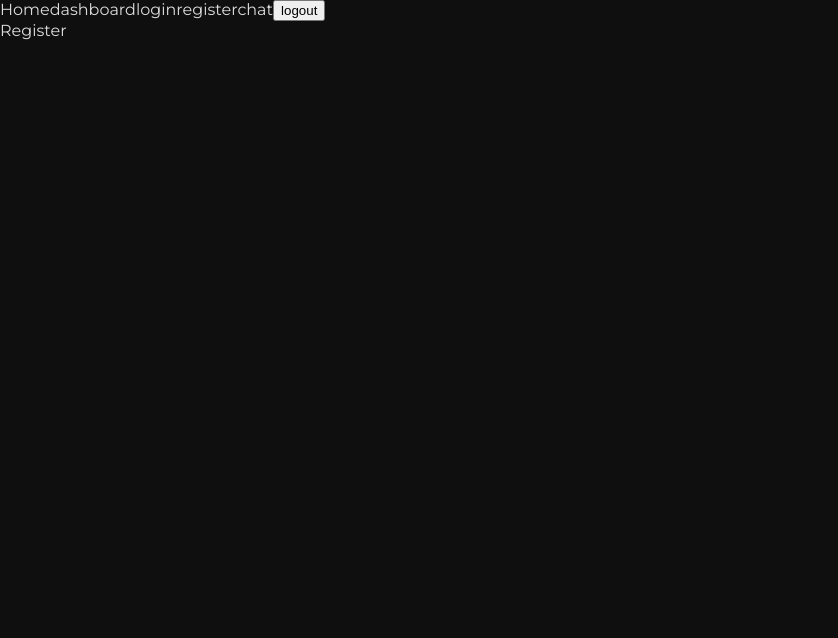
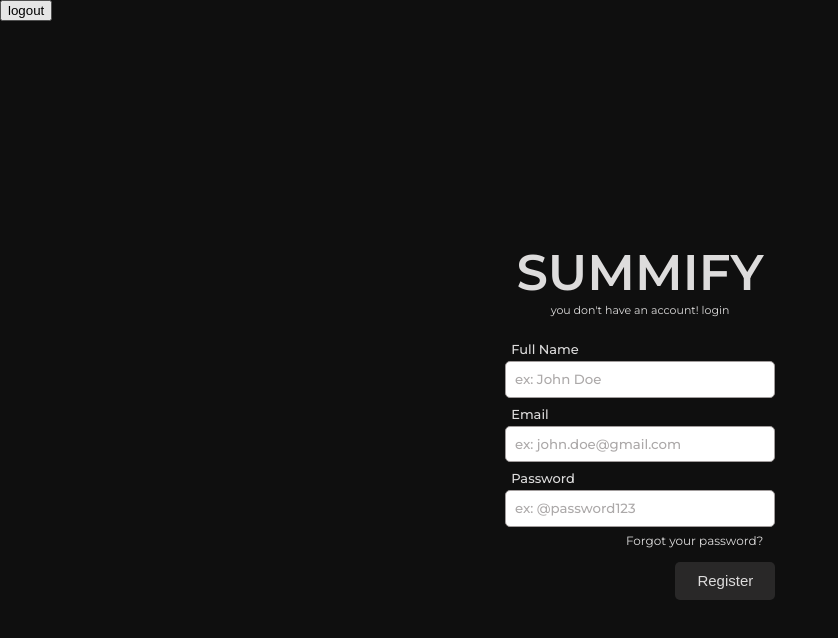
Before and after one commit to xmeix/text-summarization-farmstack, a React (Vite) app in the folder frontend/: page /register in a window 1280 px wide. Shown: the top 638 px of the page, without its empty margins (0-838 px from the left). Built offline with nearby package versions, Linux system fonts and the light colour scheme.

Commit message:
feat: register / login ui + logic

```diff
--- a/frontend/src/App.jsx
+++ b/frontend/src/App.jsx
@@ -4,18 +4,22 @@ import Dashboard from "./pages/dashboard/Dashboard";
 import Register from "./pages/register/Register";
 import Login from "./pages/login/Login";
 import Chat from "./pages/chat/Chat";
-import { useDispatch } from "react-redux";
+import { useDispatch, useSelector } from "react-redux";
 import { logout } from "./store/apiCalls/auth";
 
 function App() {
   const dispatch = useDispatch();
+  const { isLoggedIn, isLoading, error, user } = useSelector(
+    (state) => state.auth
+  );
+
   const handleLogout = () => {
     dispatch(logout());
   };
   return (
     <div>
       <nav>
-        <NavLink to={"/"} className="link">
+        {/* <NavLink to={"/"} className="link">
           Home
         </NavLink>
         <NavLink to={"/dashboard"} className="link">
@@ -29,16 +33,22 @@ function App() {
         </NavLink>
         <NavLink to={"/dashboard/8"} className="link">
           chat
-        </NavLink>
+        </NavLink> */}
         <button onClick={handleLogout}>logout</button>
       </nav>
-      <Routes>
-        <Route path={"/dashboard"} element={<Dashboard />} />
-        <Route path={"*"} element={<Dashboard />} />
-        <Route path={"/login"} element={<Login />} />
-        <Route path={"/register"} element={<Register />} />
-        <Route path={"/dashboard/:id"} element={<Chat />} />
-      </Routes>
+      {!isLoggedIn && (
+        <Routes>
+          <Route path={"*"} element={<Login />} />
+          <Route path={"/register"} element={<Register />} />
+        </Routes>
+      )}
+      {isLoggedIn && (
+        <Routes>
+          <Route path={"*"} element={<Dashboard />} />
+          <Route path={"/dashboard"} element={<Dashboard />} />
+          <Route path={"/dashboard/:id"} element={<Chat />} />
+        </Routes>
+      )}
     </div>
   );
 }
--- a/frontend/src/pages/login/Login.css
+++ b/frontend/src/pages/login/Login.css
@@ -21,6 +21,7 @@
   font-weight: 600;
   text-transform: uppercase;
 }
+
 .login .form-container .no-account {
   font-size: 11px;
   text-align: center;
@@ -39,49 +40,6 @@
   display: flex;
   flex-direction: column;
   gap: 0.5em;
-}
-.login .form-container form .input-group {
-  display: flex;
-  flex-direction: column;
-}
-
-.input-group input {
-  border-radius: 5px;
-  border: 1px solid var(--light-gray);
-  outline: none;
-  padding: 0.7em;
-  font-family: var(--font);
-  min-width: 250px;
-  font-weight: 500;
-}
-.input-group input::placeholder {
-  outline: none;
-  color: var(--gray);
-}
-.input-group input:hover,
-.input-group input:focus {
-  border: 1px solid var(--gray);
-}
-.input-group label {
-  color: var(--white);
-  font-size: 13px;
-  font-weight: 500;
-
-  text-transform: capitalize;
-  padding-left: 0.5em;
-  margin-bottom: 0.3em;
-}
-
-.input-group .forget-pass {
-  font-size: 12px;
-  font-weight: 400;
-  padding: 0.5em 1em;
-  align-self: flex-end;
-  transition: all 0.5s ease-in-out;
-  cursor: pointer;
-}
-.input-group .forget-pass:hover {
-  text-decoration: underline;
 }
 
 .form-btn {
--- a/frontend/src/pages/login/Login.jsx
+++ b/frontend/src/pages/login/Login.jsx
@@ -4,6 +4,7 @@ import { useDispatch, useSelector } from "react-redux";
 import { login } from "../../store/apiCalls/auth";
 import { getJwtTokenFromCookie, token } from "../../store/apiCalls/apiService";
 import { NavLink } from "react-router-dom";
+import Input from "./input/Input";
 
 const Login = () => {
   const dispatch = useDispatch();
@@ -25,7 +26,7 @@ const Login = () => {
         <div className="login-header">
           <div className="login-title">SUMMIFY</div>
           <div className=" no-account">
-            you don't have an account!
+            you don't have an account!{" "}
             <span>
               <NavLink to={"/register"} className="link">
                 register
@@ -34,26 +35,21 @@ const Login = () => {
           </div>
         </div>
         <form onSubmit={handleLogin}>
-          <div className="input-group">
-            <label htmlFor="email">Email</label>
-            <input
+          <Input
+            label="Email"
             name="email"
             type="text"
-              ref={emailRef}
             placeholder="ex: john.doe@gmail.com"
+            inputRef={emailRef}
           />
-          </div>
-          <div className="input-group">
-            <label htmlFor="password">Password</label>
-            <input
+          <Input
+            label="Password"
             name="password"
             type="password"
-              ref={passwordRef}
             placeholder="ex: @password123"
+            inputRef={passwordRef}
           />
-            <div className="forget-pass">Forgot your password?</div>
-          </div>
-          <button type="submit" className="form-btn">
+          <button type="submit" className="form-btn" disabled={isLoading}>
             Login
           </button>
         </form>
--- /dev/null
+++ b/frontend/src/pages/login/input/Input.css
@@ -0,0 +1,43 @@
+.input-group {
+  display: flex;
+  flex-direction: column;
+}
+
+.input-group input {
+  border-radius: 5px;
+  border: 1px solid var(--light-gray);
+  outline: none;
+  padding: 0.7em;
+  font-family: var(--font);
+  min-width: 250px;
+  font-weight: 500;
+}
+.input-group input::placeholder {
+  outline: none;
+  color: var(--gray);
+}
+.input-group input:hover,
+.input-group input:focus {
+  border: 1px solid var(--gray);
+}
+.input-group label {
+  color: var(--white);
+  font-size: 13px;
+  font-weight: 500;
+
+  text-transform: capitalize;
+  padding-left: 0.5em;
+  margin-bottom: 0.3em;
+}
+
+.input-group .forget-pass {
+  font-size: 12px;
+  font-weight: 400;
+  padding: 0.5em 1em;
+  align-self: flex-end;
+  transition: all 0.5s ease-in-out;
+  cursor: pointer;
+}
+.input-group .forget-pass:hover {
+  text-decoration: underline;
+}
--- /dev/null
+++ b/frontend/src/pages/login/input/Input.jsx
@@ -0,0 +1,14 @@
+import "./Input.css";
+const Input = ({ label, name, type, placeholder, inputRef }) => {
+  return (
+    <div className="input-group">
+      <label htmlFor={name}>{label}</label>
+      <input name={name} type={type} ref={inputRef} placeholder={placeholder} />
+      {name === "password" && (
+        <div className="forget-pass">Forgot your password?</div>
+      )}
+    </div>
+  );
+};
+
+export default Input;
--- a/frontend/src/pages/register/Register.jsx
+++ b/frontend/src/pages/register/Register.jsx
@@ -1,6 +1,71 @@
+import { useDispatch, useSelector } from "react-redux";
 import "./Register.css";
+import { useRef } from "react";
+import { NavLink, useNavigate } from "react-router-dom";
+import Input from "../login/input/Input";
+import { register } from "../../store/apiCalls/auth";
 const Register = () => {
-  return <div className="register">Register</div>;
+  const dispatch = useDispatch();
+  const navigate = useNavigate();
+  const { isLoading, error, user } = useSelector((state) => state.auth);
+  const nameRef = useRef("");
+  const emailRef = useRef("");
+  const passwordRef = useRef("");
+
+  const handleRegister = (e) => {
+    e.preventDefault();
+    const name = nameRef.current.value;
+    const email = emailRef.current.value;
+    const password = passwordRef.current.value;
+    dispatch(register({ name, email, password }));
+    if (error === null) {
+      navigate("/login");
+    }
+  };
+
+  return (
+    <div className="login">
+      <div className="form-container">
+        <div className="login-header">
+          <div className="login-title">SUMMIFY</div>
+          <div className=" no-account">
+            you don't have an account!{" "}
+            <span>
+              <NavLink to={"/login"} className="link">
+                login
+              </NavLink>
+            </span>
+          </div>
+        </div>
+        <form onSubmit={handleRegister}>
+          <Input
+            label="Full Name"
+            name="name"
+            type="text"
+            placeholder="ex: John Doe"
+            inputRef={nameRef}
+          />
+          <Input
+            label="Email"
+            name="email"
+            type="text"
+            placeholder="ex: john.doe@gmail.com"
+            inputRef={emailRef}
+          />
+          <Input
+            label="Password"
+            name="password"
+            type="password"
+            placeholder="ex: @password123"
+            inputRef={passwordRef}
+          />
+          <button type="submit" className="form-btn" disabled={isLoading}>
+            Register
+          </button>
+        </form>
+      </div>
+    </div>
+  );
 };
 
 export default Register;
--- a/frontend/src/store/apiCalls/auth.js
+++ b/frontend/src/store/apiCalls/auth.js
@@ -12,6 +12,19 @@ export const login = createAsyncThunk("auth/login", async (body, thunkAPI) => {
     return rejectWithValue(error.message);
   }
 });
+export const register = createAsyncThunk(
+  "auth/register",
+  async (body, thunkAPI) => {
+    const { rejectWithValue } = thunkAPI;
+    try {
+      const res = await apiService.public.post("/auth/register/", body);
+
+      return res.data;
+    } catch (error) {
+      return rejectWithValue(error.message);
+    }
+  }
+);
 
 export const logout = createAsyncThunk("/auth/logout", async (_, thunkAPI) => {
   const { rejectWithValue } = thunkAPI;
--- a/frontend/src/store/authSlice.js
+++ b/frontend/src/store/authSlice.js
@@ -1,5 +1,5 @@
 import { createSlice } from "@reduxjs/toolkit";
-import { login, logout } from "./apiCalls/auth";
+import { login, logout, register } from "./apiCalls/auth";
 import Cookies from "js-cookie";
 
 const authSlice = createSlice({
@@ -29,11 +29,24 @@ const authSlice = createSlice({
       state.user = null;
       state.token = null;
     });
-    builder.addCase(logout.pending, (state, action) => {
+    // register
+    builder.addCase(register.pending, (state) => {
       state.loading = true;
       state.error = null;
     });
-    builder.addCase(logout.fulfilled, (state, action) => {
+    builder.addCase(register.fulfilled, (state) => {
+      state.loading = false;
+    });
+    builder.addCase(register.rejected, (state, action) => {
+      state.error = action.payload;
+      state.loading = false;
+    });
+    // logout
+    builder.addCase(logout.pending, (state) => {
+      state.loading = true;
+      state.error = null;
+    });
+    builder.addCase(logout.fulfilled, (state) => {
       state.loading = false;
       state.isLoggedIn = false;
       state.user = null;
```
Lines whose indentation alone changed are shown as unchanged.
